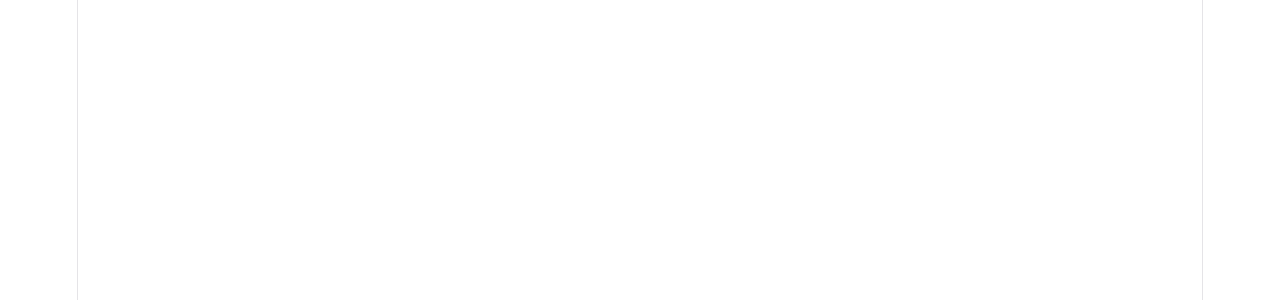
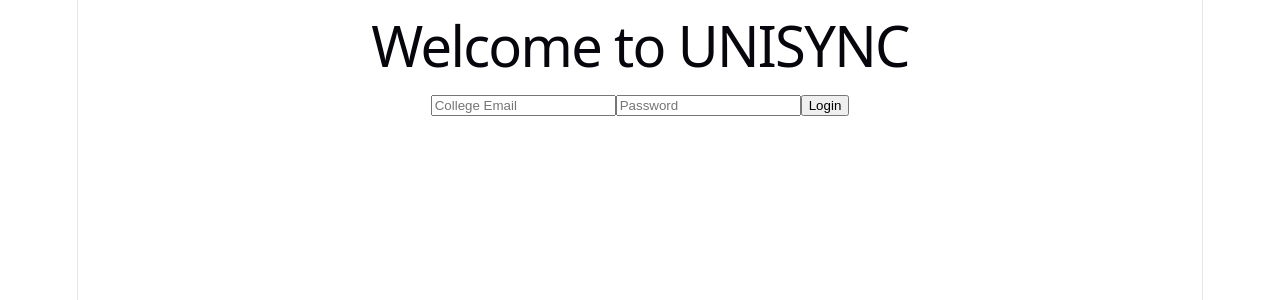
Before and after one commit to tarunyavoltair/UNISYNC, a React app in the folder frontend/: page / in a window 1280 px wide. Before the commit this address had no page. Shown: the top 300 px of the page. Built offline with nearby package versions, Linux system fonts and the light colour scheme; the HTML template or start-up script is replaced by a standard one.

Commit message:
Add login page

```diff
--- /dev/null
+++ b/frontend/src/pages/Login.jsx
@@ -0,0 +1,25 @@
+function Login() {
+  return (
+    <div>
+      <h1>Welcome to UNISYNC</h1>
+
+      <form>
+        <input
+          type="email"
+          placeholder="College Email"
+        />
+
+        <input
+          type="password"
+          placeholder="Password"
+        />
+
+        <button type="submit">
+          Login
+        </button>
+      </form>
+    </div>
+  );
+}
+
+export default Login;
--- a/frontend/src/routes/AppRoutes.jsx
+++ b/frontend/src/routes/AppRoutes.jsx
@@ -1,3 +1,4 @@
+import Login from "../pages/Login";
 import { BrowserRouter, Routes, Route } from "react-router-dom";
 
 import StudentDashboard from "../pages/student/StudentDashboard";
@@ -9,10 +10,12 @@ function AppRoutes() {
   return (
     <BrowserRouter>
       <Routes>
+        <Route path="/" element={<Login />} />
         <Route path="/student" element={<StudentDashboard />} />
         <Route path="/faculty" element={<FacultyDashboard />} />
         <Route path="/club-admin" element={<ClubDashboard />} />
         <Route path="/admin" element={<AdminDashboard />} />
+
       </Routes>
     </BrowserRouter>
   );
```
Also changed, not shown: frontend/src/components/layout/Navbar.jsx (added), frontend/src/components/layout/Sidebar.jsx (added).
